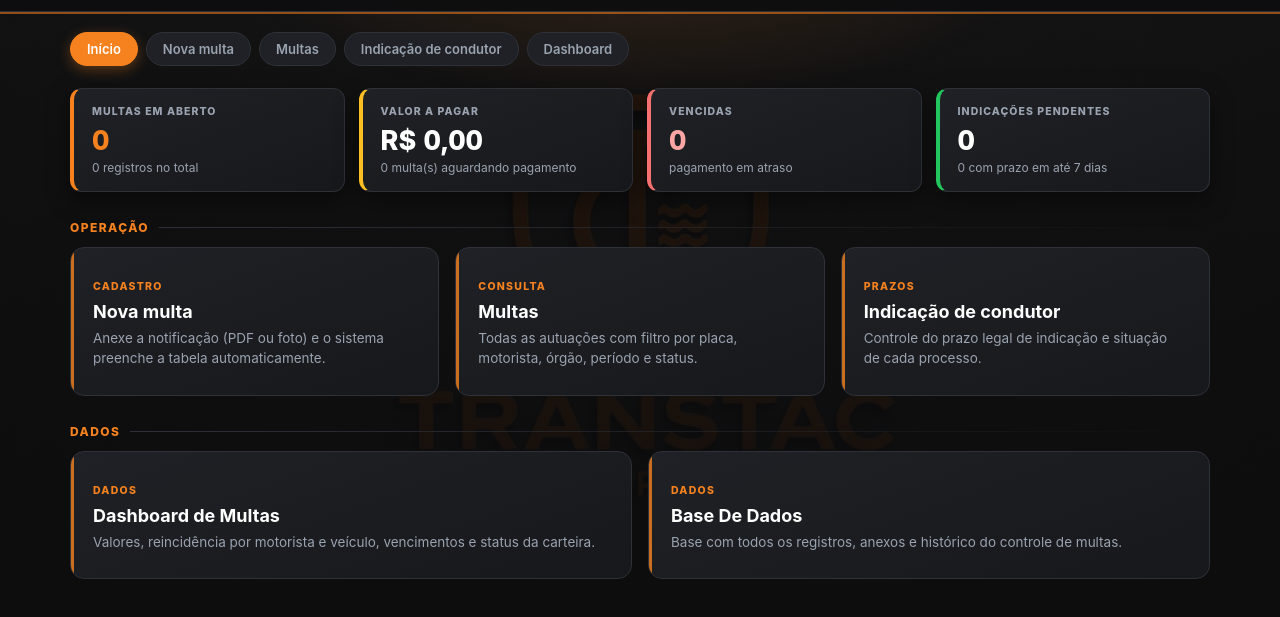
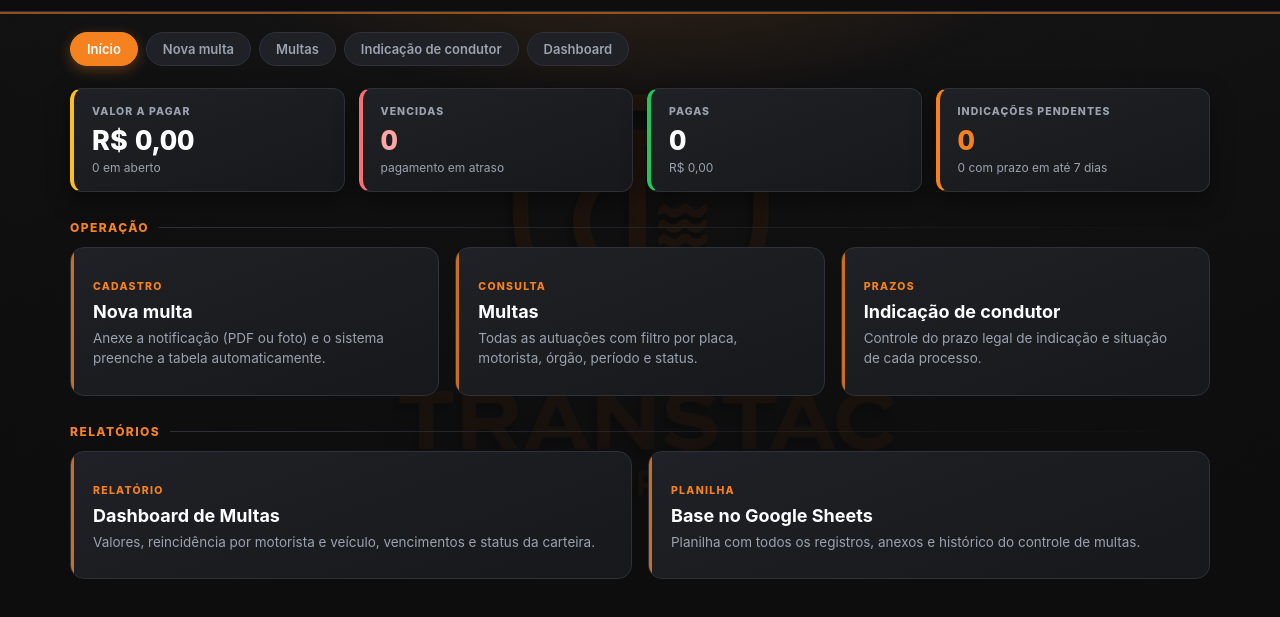
Before and after one commit to transtaclogistica4-hash/transtac_app, a website: page multas.html in a window 1280 px wide. Shown: the part 91-708 px from the top of the page. Drawn offline with Linux system fonts and the light colour scheme; no server answers.

Commit message:
Update multas.html

```diff
--- a/multas.html
+++ b/multas.html
@@ -42,17 +42,17 @@
     </a>
   </div>
 
-  <div class="section-title">DADOS</div>
+  <div class="section-title">Relatórios</div>
   <div class="hub-grid" style="margin-top:0">
     <a class="hub-card" href="multas-dashboard.html">
-      <span class="tag">DADOS</span>
+      <span class="tag">Relatório</span>
       <h2>Dashboard de Multas</h2>
       <p>Valores, reincidência por motorista e veículo, vencimentos e status da carteira.</p>
     </a>
-    <a class="hub-card" href="https://docs.google.com/spreadsheets/d/1vmTSWcJ15IeoO0hfcLMqID_qLegdB0eU03umSP9W1b8/edit?gid=194646415#gid=194646415" id="linkPlanilha">
-      <span class="tag">DADOS</span>
-      <h2>Base De Dados</h2>
-      <p>Base com todos os registros, anexos e histórico do controle de multas.</p>
+    <a class="hub-card" href="#" id="linkPlanilha">
+      <span class="tag">Planilha</span>
+      <h2>Base no Google Sheets</h2>
+      <p>Planilha com todos os registros, anexos e histórico do controle de multas.</p>
     </a>
   </div>
 
@@ -73,18 +73,19 @@ if (modoDemo()) document.getElementById('avisoDemo').style.display = 'block';
   let lista = [];
   try { lista = await api('listar'); } catch (e) { toast('Falha ao carregar: ' + e.message); }
 
-  const abertas = lista.filter(m => ['RECEBIDA', 'INDICACAO', 'RECURSO', 'A_PAGAR'].includes(m.status));
-  const aPagar  = lista.filter(m => m.status === 'A_PAGAR');
+  // Mesmo criterio do dashboard: em aberto = tudo que nao foi pago nem cancelado.
+  const aPagar  = lista.filter(m => m.status !== 'PAGA' && m.status !== 'CANCELADA');
   const vencidas = aPagar.filter(m => diasAte(m.vencimento) !== null && diasAte(m.vencimento) < 0);
   const indPend = lista.filter(m => m.statusIndicacao === 'PENDENTE');
   const indUrg  = indPend.filter(m => { const d = diasAte(m.prazoIndicacao); return d !== null && d <= 7; });
   const total   = aPagar.reduce((s, m) => s + numero(m.valor), 0);
+  const semValor = lista.filter(m => m.status !== 'PAGA' && m.status !== 'CANCELADA' && !numero(m.valor)).length;
 
   document.getElementById('kpis').innerHTML = [
-    kpi('accent', 'Multas em aberto', abertas.length, lista.length + ' registros no total'),
-    kpi('warn',   'Valor a pagar', brl(total), aPagar.length + ' multa(s) aguardando pagamento'),
+    kpi('warn',   'Valor a pagar', brl(total), aPagar.length + ' em aberto' + (semValor ? ' · ' + semValor + ' sem valor' : '')),
     kpi('danger', 'Vencidas', vencidas.length, 'pagamento em atraso'),
-    kpi('ok',     'Indicações pendentes', indPend.length, indUrg.length + ' com prazo em até 7 dias')
+    kpi('ok',     'Pagas', lista.filter(m => m.status === 'PAGA').length, brl(lista.filter(m => m.status === 'PAGA').reduce((s, m) => s + numero(m.valor), 0))),
+    kpi('accent', 'Indicações pendentes', indPend.length, indUrg.length + ' com prazo em até 7 dias')
   ].join('');
 
   function kpi(cls, label, valor, sub) {
```
